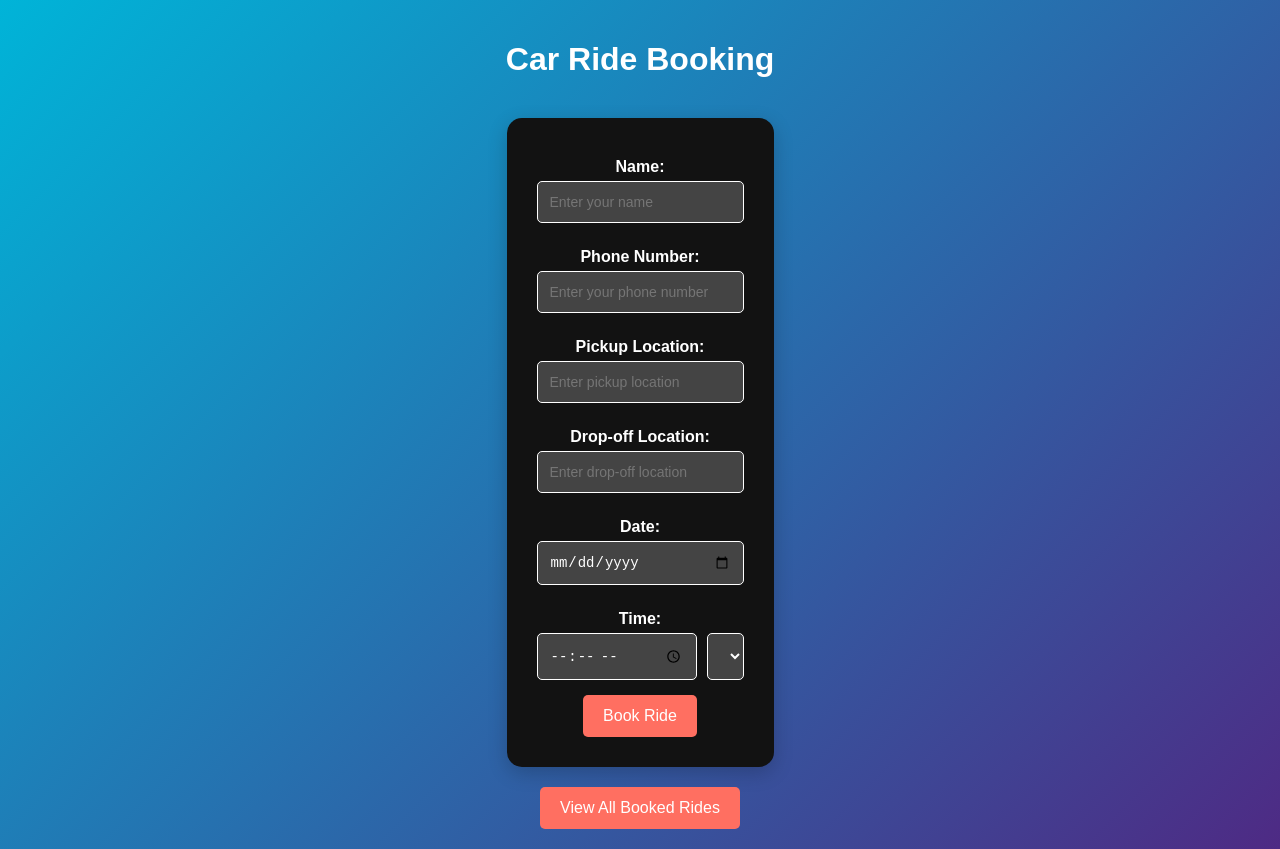
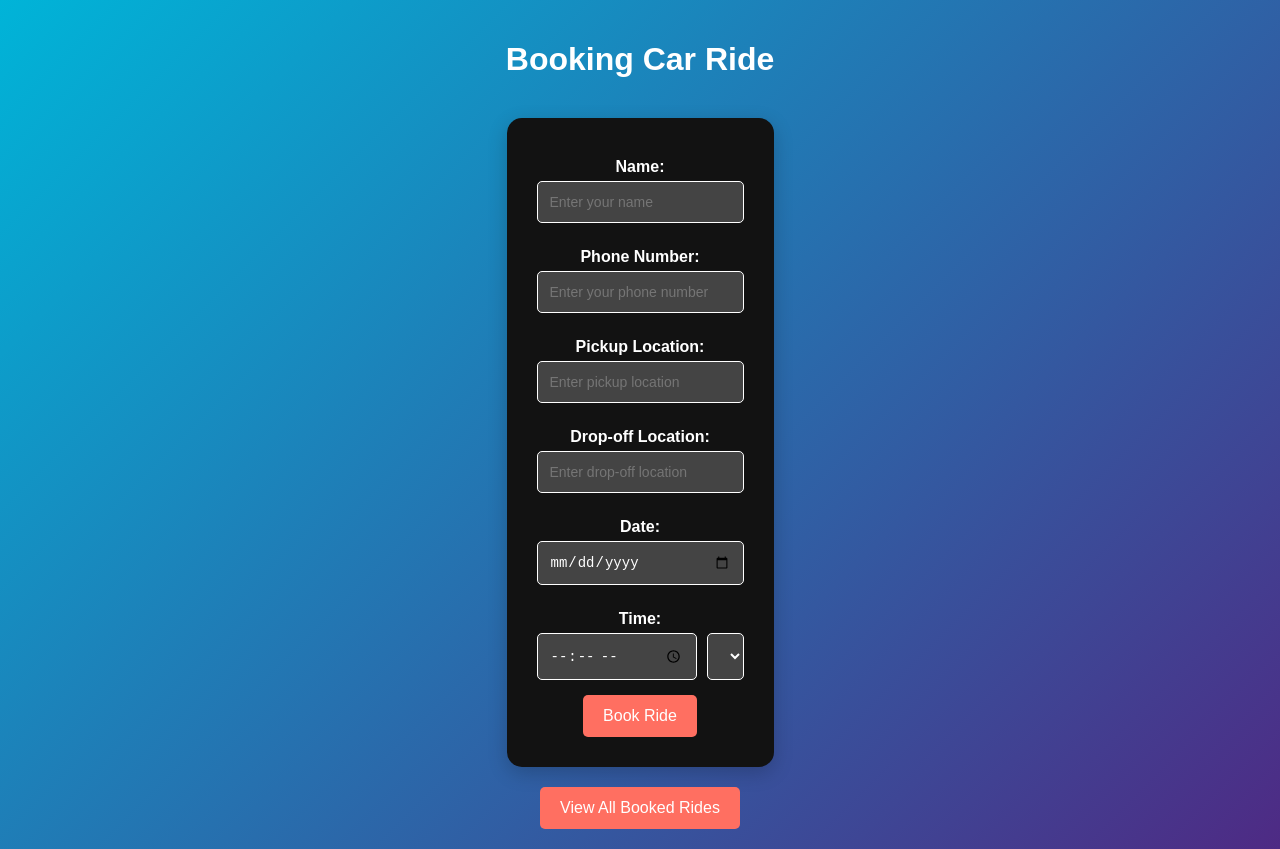
Before and after one commit to Arshad4610/CarBooking_project, a plain HTML site: page index.html in a window 1280 px wide. Drawn offline with Linux system fonts and the light colour scheme.

Commit message:
Update index.html

```diff
--- a/index.html
+++ b/index.html
@@ -8,7 +8,7 @@
 </head>
 <body>
   <div id="booking-screen" class="container active">
-    <h1>Car Ride Booking</h1>
+    <h1>Booking Car Ride</h1>
     <form id="rideForm">
       <label for="name">Name:</label>
       <input type="text" id="name" name="name" placeholder="Enter your name" required>
```
